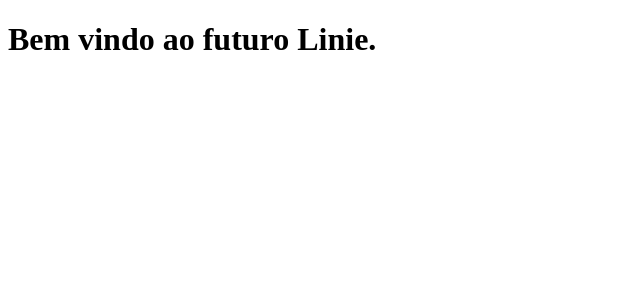
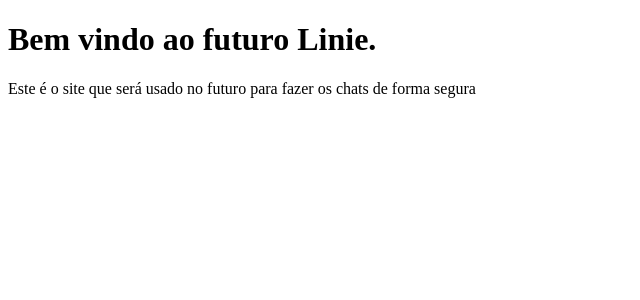
Before and after one commit to XenoCarrot/chat-ppt, a Next.js app: page / in a window 1280 px wide. Shown: the top 300 px of the page, without its empty margins (0-640 px from the left). Built offline with nearby package versions, Linux system fonts and the light colour scheme.

Commit message:
primeira página

```diff
--- a/pages/index.js
+++ b/pages/index.js
@@ -1,5 +1,12 @@
 function Home(){
-    return <h1>Bem vindo ao futuro Linie.</h1>
+    return (
+        <div>
+
+            <h1>Bem vindo ao futuro Linie.</h1>
+            <p>Este é o site que será usado no futuro para fazer os chats de forma segura</p>
+
+        </div>
+    )
 }
 
 export default Home
```
